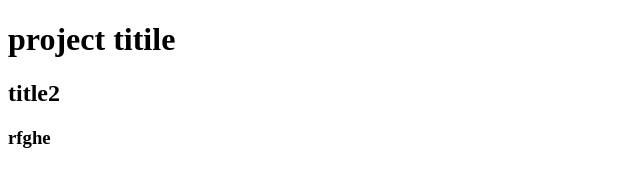
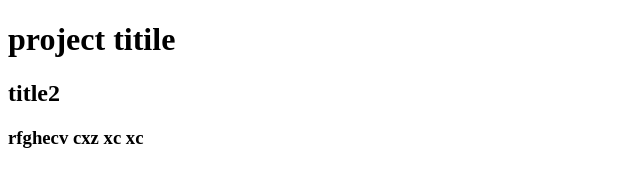
Before and after one commit to KSuthan/UFT-Project, a plain HTML site: page index.html in a window 1280 px wide. Shown: the full height of the page, 0-640 px from the left. Drawn offline with Linux system fonts and the light colour scheme.

Commit message:
Update index.html

```diff
--- a/index.html
+++ b/index.html
@@ -9,6 +9,7 @@
 <body>
     <h1>project titile</h1>
     <h2>title2</h2>
-    <h3>rfghe</h3>
+    <h3>rfghecv cxz xc xc</h3>
+
 </body>
 </html>
```
